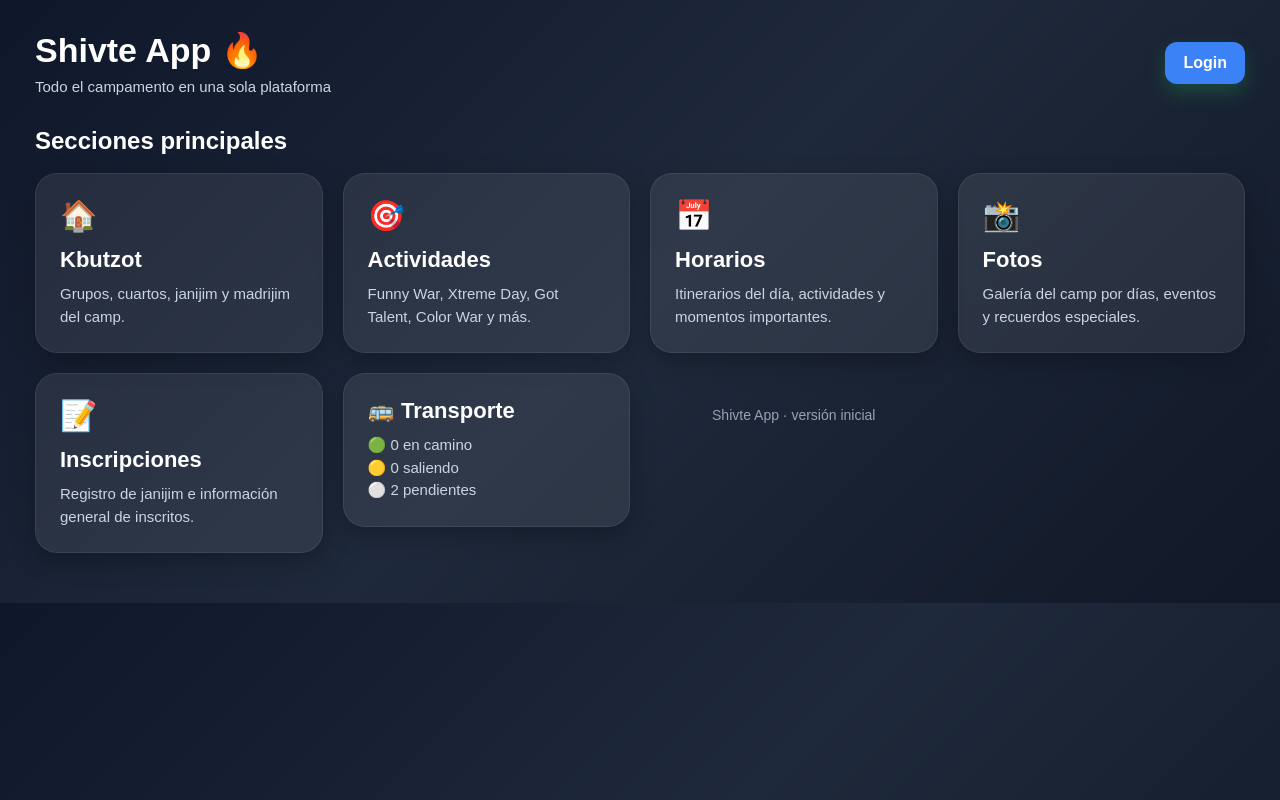
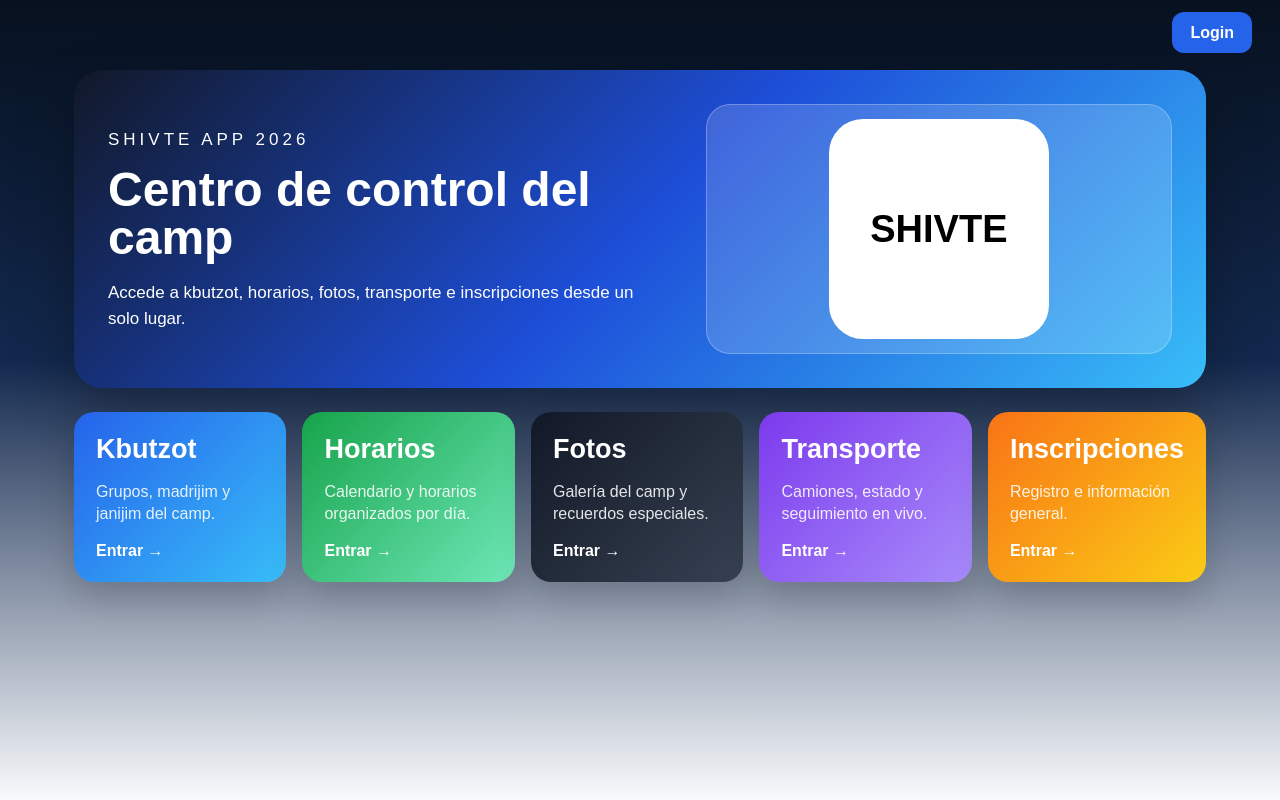
Before and after one commit to rashimshivteisrael-rgb/ShivteApp, a Django app: page / in a window 1280 px wide. Run offline with Django 4.2, Linux system fonts and the light colour scheme; data comes from the database, SQL or seed files in the repository; both versions use the stored data as it was after the commit.

Commit message:
nuevo diseño

```diff
--- a/templates/inicio.html
+++ b/templates/inicio.html
@@ -12,243 +12,193 @@
         body {
              margin: 0;
              font-family: Arial, sans-serif;
-            background: linear-gradient(135deg, #0f172a, #1e293b, #111827);
+             background:
+                 linear-gradient(to bottom, #07111f 0%, #12284d 45%, #f8fafc 100%);
+             min-height: 100vh;
              color: white;
         }
 
-        .container {
-            max-width: 1250px;
+        .page {
+           max-width: 1180px;
            margin: auto;
-            padding: 30px 20px 50px;
+           padding: 70px 24px;
         }
 
-        .topbar {
-            display: flex;
-            justify-content: space-between;
+        .hero-control {
+            background: linear-gradient(135deg, #111827, #1d4ed8, #38bdf8);
+            border-radius: 28px;
+            padding: 34px;
+            display: grid;
+            grid-template-columns: 1.1fr .9fr;
+            gap: 28px;
             align-items: center;
-            gap: 15px;
-            flex-wrap: wrap;
-            margin-bottom: 25px;
+            box-shadow: 0 25px 60px rgba(0,0,0,.28);
         }
 
-        .brand h1 {
-            margin: 0;
-            font-size: 34px;
-        }
-
-        .brand p {
-            margin: 8px 0 0;
-            color: #cbd5e1;
-            font-size: 15px;
-        }
-
-        .admin-btn {
-            background: #22c55e;
-            color: white;
-            padding: 12px 18px;
-            border-radius: 12px;
-            text-decoration: none;
-            font-weight: bold;
-            box-shadow: 0 8px 20px rgba(34, 197, 94, 0.25);
-        }
-
-        .hero {
-            background: rgba(255,255,255,0.08);
-            border: 1px solid rgba(255,255,255,0.08);
-            border-radius: 26px;
-            padding: 28px;
-            margin-bottom: 25px;
-            box-shadow: 0 10px 30px rgba(0,0,0,0.25);
-        }
-
-        .hero-top {
-            display: flex;
-            justify-content: space-between;
-            gap: 15px;
-            flex-wrap: wrap;
-            align-items: center;
-        }
-
-        .hero h2 {
-            margin: 0 0 10px;
-            font-size: 30px;
-        }
-
-        .hero p {
-            margin: 0;
-            color: #cbd5e1;
-            max-width: 700px;
-            line-height: 1.5;
-        }
-
-        .camp-day {
-            background: rgba(34, 197, 94, 0.18);
-            color: #bbf7d0;
-            padding: 10px 14px;
-            border-radius: 999px;
-            font-weight: bold;
-            white-space: nowrap;
-        }
-
-        .highlight-row {
-            display: grid;
-            grid-template-columns: repeat(auto-fit, minmax(220px, 1fr));
-            gap: 18px;
-            margin-top: 22px;
-        }
-
-        .highlight-box {
-            background: rgba(255,255,255,0.06);
-            border-radius: 18px;
-            padding: 18px;
-        }
-
-        .highlight-box h3 {
-            margin: 0 0 8px;
-            font-size: 18px;
-        }
-
-        .highlight-box p {
-            margin: 0;
-            color: #cbd5e1;
-            font-size: 14px;
-        }
-
-        .section-title {
-            margin: 32px 0 18px;
-            font-size: 24px;
-        }
-
-        .grid {
-            display: grid;
-            grid-template-columns: repeat(auto-fit, minmax(240px, 1fr));
-            gap: 20px;
-        }
-
-        .card {
-            text-decoration: none;
-            color: white;
-            display: block;
-            background: rgba(255,255,255,0.08);
-            border: 1px solid rgba(255,255,255,0.08);
-            border-radius: 22px;
-            padding: 24px;
-            box-shadow: 0 8px 25px rgba(0,0,0,0.25);
-            transition: transform 0.18s ease, background 0.18s ease;
-        }
-
-        .card:hover {
-            transform: translateY(-6px);
-            background: rgba(255,255,255,0.12);
-        }
-
-        .icon {
-            font-size: 30px;
+        .eyebrow {
+            letter-spacing: 4px;
+            font-size: 13px;
             margin-bottom: 14px;
         }
 
-        .card h3 {
-            margin: 0 0 10px;
-            font-size: 22px;
+        .hero-text h1 {
+            font-size: 48px;
+            line-height: 1;
+            margin: 0 0 18px;
         }
 
-        .card p {
-            margin: 0;
-            color: #cbd5e1;
+        .hero-text p {
+            font-size: 17px;
             line-height: 1.5;
-            font-size: 15px;
+            max-width: 560px;
         }
 
-        .footer-note {
-            margin-top: 34px;
-            color: #94a3b8;
-            font-size: 14px;
-            text-align: center;
+        .hero-logo {
+            background: rgba(255,255,255,.16);
+            border: 1px solid rgba(255,255,255,.25);
+            border-radius: 24px;
+            min-height: 250px;
+            display: flex;
+            align-items: center;
+            justify-content: center;
         }
 
-        @media (max-width: 700px) {
-            .brand h1 {
-                font-size: 28px;
+        .logo-box {
+            background: white;
+            color: black;
+            width: 220px;
+            height: 220px;
+            border-radius: 34px;
+            display: flex;
+            align-items: center;
+            justify-content: center;
+            font-size: 38px;
+            font-weight: 900;
         }
 
-            .hero h2 {
-                font-size: 24px;
+        .cards-row {
+            display: grid;
+            grid-template-columns: repeat(5, 1fr);
+            gap: 16px;
+            margin-top: 24px;
         }
 
-            .container {
-                padding: 20px 16px 40px;
+        .menu-card {
+            min-height: 150px;
+            border-radius: 20px;
+            padding: 22px;
+            color: white;
+            text-decoration: none;
+            display: flex;
+            flex-direction: column;
+            justify-content: space-between;
+            box-shadow: 0 16px 35px rgba(0,0,0,.18);
+        }
+
+        .menu-card h2 {
+            font-size: 27px;
+            margin: 0;
+        }
+
+        .menu-card p {
+            color: rgba(255,255,255,.88);
+            line-height: 1.4;
+        }
+
+        .blue { background: linear-gradient(135deg, #2563eb, #38bdf8); }
+        .green { background: linear-gradient(135deg, #16a34a, #6ee7b7); }
+        .dark { background: linear-gradient(135deg, #111827, #374151); }
+        .purple { background: linear-gradient(135deg, #7c3aed, #a78bfa); }
+        .orange { background: linear-gradient(135deg, #f97316, #facc15); }
+
+        .login-area {
+            position: fixed;
+            top: 24px;
+            right: 28px;
+        }
+
+        .login-btn {
+            background: #2563eb;
+            color: white;
+            text-decoration: none;
+            padding: 12px 18px;
+            border-radius: 12px;
+            font-weight: bold;
+        }
+
+        @media (max-width: 900px) {
+            .hero-control {
+               grid-template-columns: 1fr;
+            }
+
+            .cards-row {
+               grid-template-columns: 1fr;
+            }
+
+            .hero-text h1 {
+               font-size: 38px;
             }
         }
     </style>
 </head>
 <body>
-    <div class="container">
-        <div class="topbar">
-            <div class="brand">
-                <h1>Shivte App 🔥</h1>
-                <p>Todo el campamento en una sola plataforma</p>
+<div class="page">
+
+    <div class="hero-control">
+        <div class="hero-text">
+            <p class="eyebrow">SHIVTE APP 2026</p>
+            <h1>Centro de control del camp</h1>
+            <p>
+                Accede a kbutzot, horarios, fotos, transporte e inscripciones
+                desde un solo lugar.
+            </p>
         </div>
 
-            <div style="display:flex; gap:10px; flex-wrap:wrap;">
-                 <a class="admin-btn" href="/login/" style="background:#3b82f6;">Login</a>
+        <div class="hero-logo">
+            <div class="logo-box">
+                <span>SHIVTE</span>
+            </div>
         </div>
     </div>
 
-        <h2 class="section-title">Secciones principales</h2>
+    <div class="cards-row">
 
-        <div class="grid">
-            <a class="card" href="/kbutzot/">
-                <div class="icon">🏠</div>
-                <h3>Kbutzot</h3>
-                <p>Grupos, cuartos, janijim y madrijim del camp.</p>
+        <a class="menu-card blue" href="/kbutzot/">
+            <h2>Kbutzot</h2>
+            <p>Grupos, madrijim y janijim del camp.</p>
+            <strong>Entrar →</strong>
         </a>
 
-            <a class="card" href="/actividades/">
-                <div class="icon">🎯</div>
-                <h3>Actividades</h3>
-                <p>Funny War, Xtreme Day, Got Talent, Color War y más.</p>
+        <a class="menu-card green" href="/horarios/">
+            <h2>Horarios</h2>
+            <p>Calendario y horarios organizados por día.</p>
+            <strong>Entrar →</strong>
         </a>
 
-            <a class="card" href="/horarios/">
-                <div class="icon">📅</div>
-                <h3>Horarios</h3>
-                <p>Itinerarios del día, actividades y momentos importantes.</p>
+        <a class="menu-card dark" href="/fotos/">
+            <h2>Fotos</h2>
+            <p>Galería del camp y recuerdos especiales.</p>
+            <strong>Entrar →</strong>
         </a>
 
-            <a class="card" href="/fotos/">
-                <div class="icon">📸</div>
-                <h3>Fotos</h3>
-                <p>Galería del camp por días, eventos y recuerdos especiales.</p>
+        <a class="menu-card purple" href="/transporte-publico/">
+            <h2>Transporte</h2>
+            <p>Camiones, estado y seguimiento en vivo.</p>
+            <strong>Entrar →</strong>
         </a>
 
-            <a class="card" href="/inscripciones/">
-                <div class="icon">📝</div>
-                <h3>Inscripciones</h3>
-                <p>Registro de janijim e información general de inscritos.</p>
+        <a class="menu-card orange" href="/inscripciones/">
+            <h2>Inscripciones</h2>
+            <p>Registro e información general.</p>
+            <strong>Entrar →</strong>
         </a>
 
-           <a href="/transporte-publico/" style="text-decoration:none; color:white; display:block;">
-               <div class="card" style="cursor:pointer;">
-                 <h3>🚌 Transporte</h3>
-
-                 <p>
-                    🟢 {{ en_camino }} en camino <br>
-                    🟡 {{ saliendo }} saliendo <br>
-                    ⚪ {{ pendientes }} pendientes
-                 </p>
-               </div>
-           </a>
-
-        <div class="footer-note">
-            Shivte App · versión inicial
-        </div>
     </div>
 
-<script>
-    setInterval(function() {
-        window.location.reload();
-    }, 15000);
-</script>
+    <div class="login-area">
+        <a class="login-btn" href="/login/">Login</a>
+    </div>
 
+</div>
 </body>
 </html>
```
Also changed, not shown: db.sqlite3, media/fotos_camp/Captura_de_pantalla_2026-04-23_a_las_15.42.12_XC7mJ38.png (added), media/fotos_camp/Captura_de_pantalla_2026-04-23_a_las_19.42.34.png (added), 1 other file. Lines whose indentation alone changed are shown as unchanged.
